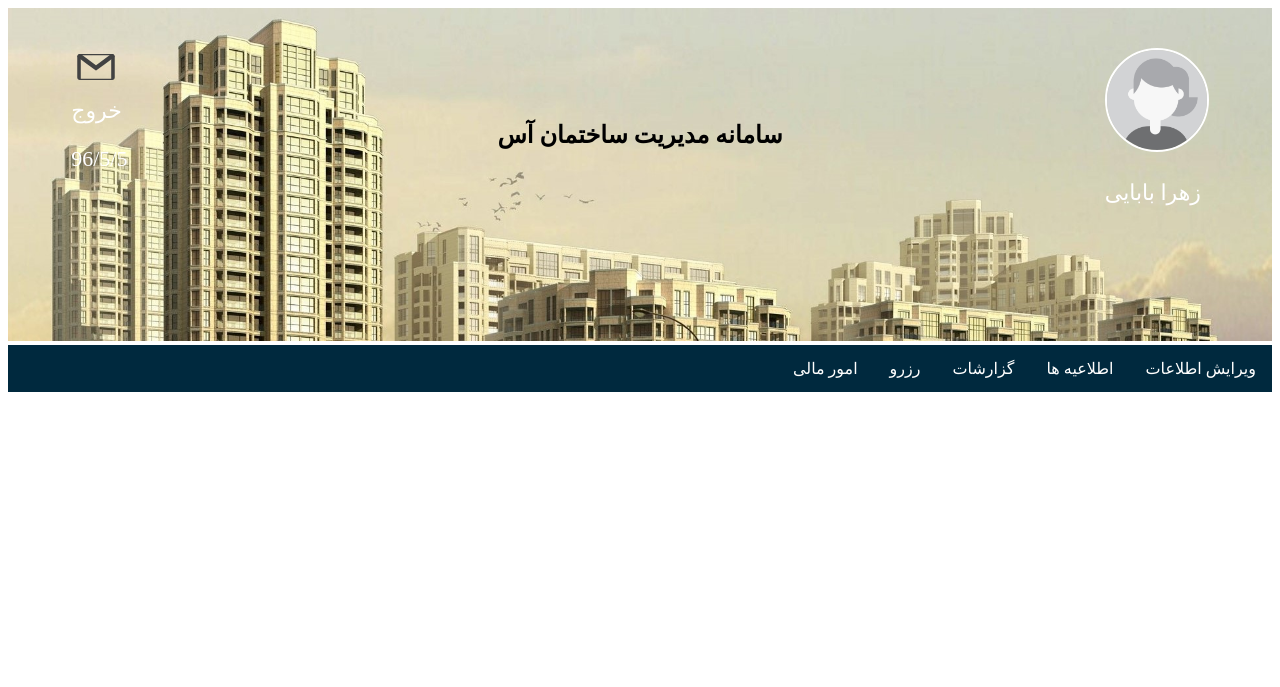
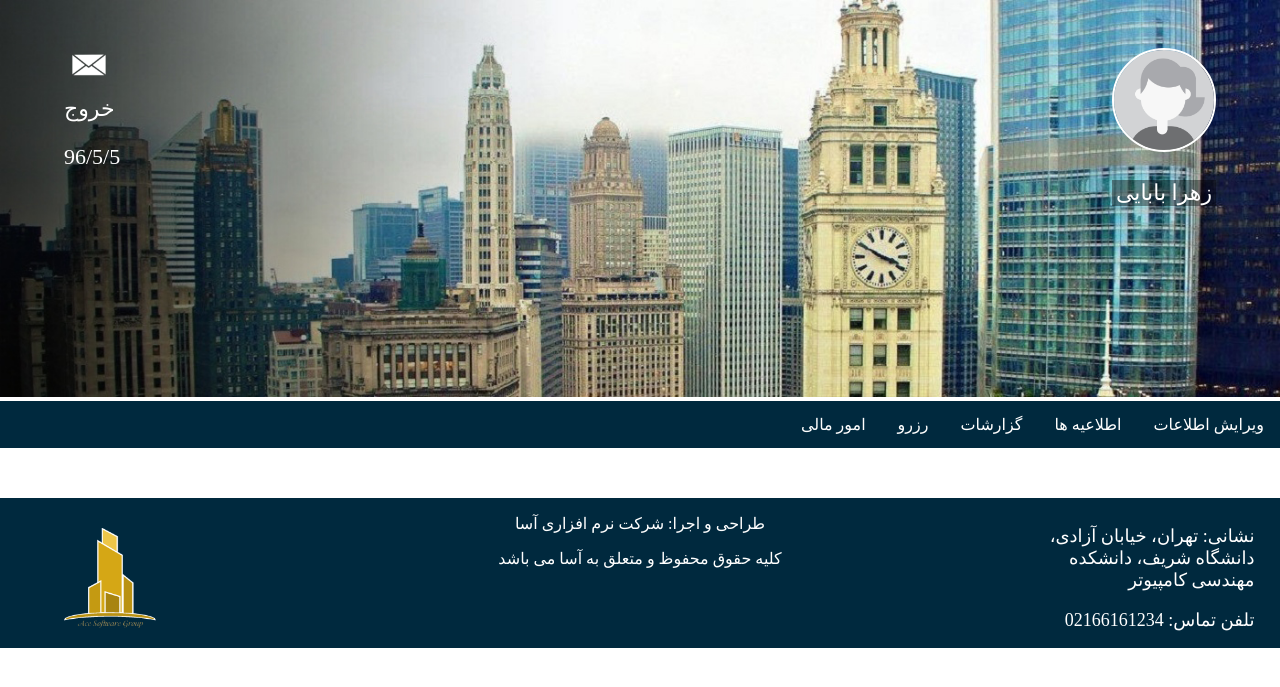
Before and after one commit to MahdiehBrf/BuildingManagement, a Django app: page /resident/ in a window 1280 px wide. Shown: the top 687 px of the page. Run offline with Django 3.2, Linux system fonts and the light colour scheme; some web fonts are replaced.

Commit message:
resident UI updated

```diff
--- a/Resident/templates/resident/residentBase.html
+++ b/Resident/templates/resident/residentBase.html
@@ -3,25 +3,99 @@
 <head>
     <meta charset="UTF-8">
     <title>{% block title %}{% endblock %}</title>
+     <style>
+         @font-face {
+  font-family: 'brandon';
+  src:  url('../fonts/BRoya.ttf') format('truetype');
+  font-style:normal;
+  font-weight:normal;
+}
+         body{
+             margin: 0;
+         }
+        .container{
+            margin: 0;
+            padding:0;
+            width:100%;
+        }
+        #footer {
+            font-family: brandon;
+            text-align: center;
+            width: 100%;
+            position: absolute;
+            height: 150px;
+            background-color: #00293E;
+            color: white;
+            margin-top: 50px;
+        }
+
+        .foot{
+           font-size: 16px;
+        }
+         .text-danger{
+             color: red;
+             direction: rtl;
+
+         }
+
+         input, select {
+             width: 250px;
+             height: 35px;
+             border-radius: 3px;
+             font-family: brandon;
+             font-size: 18px;
+             text-align: right;
+         }
+
+         .mytext{
+            font-family: brandon;
+            font-size: 18px;
+            text-align: right;
+         }
+
+         .address{
+         width: 250px;
+         position: absolute;
+         top: 6%;
+         right: 2%;
+         font-size: 18px;
+         font-family: brandon;
+         color: white;
+         text-align: right;
+         }
+
+         .logo{
+         position: absolute;
+         top: 20%;
+         left: 5%;
+         max-width: 100px;
+         }
+
+         .highlighted {
+    background-color: rgba(0,0,0,.4);
+    text-align: center;
+}
+
+
+    </style>
     {% block css %}{% endblock %}
     <script>{% block script %}{% endblock %}</script>
 </head>
 <body>
     <div class="container">
 
-        <img class="cover" src="../../../static/images/cover.jpg">
-        <div class="topright"><img class="img-circle" src="../../../static/images/user_profile_female.jpg">
-            <p>زهرا بابایی</p></div>
-        <div class="topleft" style="display:grid; z-index:5" >
-            <a href="select_contact.html"><img src="../../../static/images/message.svg" style="height:50px;width:50px;"/></a>
-            <a href="../../../MySite/templates/index.html">خروج</a>
-            <p>96/5/5</p>
-
-        </div>
-        <div class="center"><p style="font-size: 150%; padding: 5px; font-weight: bold;">سامانه مدیریت ساختمان آس </p>
-        </div>
+    <img class="cover" src="../../../static/images/test.jpg">
+    <div class="topright"><img class="img-circle" src="../../../static/images/user_profile_female.jpg">
+        <p class="highlighted">زهرا بابایی</p></div>
+    <div class="topleft" style="display:grid; z-index:5">
+        <a href="{% url 'site:manager:select_contact'%}"><img src="../../../static/images/message.png"
+                                                              style="height:50px;width:50px;"/></a>
+        <a href="">خروج</a>
+        <p>96/5/5</p>
 
     </div>
+
+</div>
     <div class="menu">
         <ul>
             <li class="dropdown">
@@ -63,5 +137,17 @@
 {% block content %}
 {% endblock %}
 
+<div id="footer">
+    <div class="address">
+        <p>نشانی: تهران، خیابان آزادی، دانشگاه شریف، دانشکده مهندسی کامپیوتر</p>
+        <p>تلفن تماس: 02166161234</p>
+    </div>
+
+    <p class="footer-block">طراحی و اجرا: شرکت نرم افزاری آسا</p>
+    <p class="foot">کلیه حقوق محفوظ و متعلق به آسا می باشد</p>
+    <div ><img class="logo" src="../../../static/images/LOGO.png"></div>
+</div>
+</body>
+
 </body>
 </html>
```
Also changed, not shown: db.sqlite3, static/images/cover.jpg, static/images/t.jpg (deleted).
